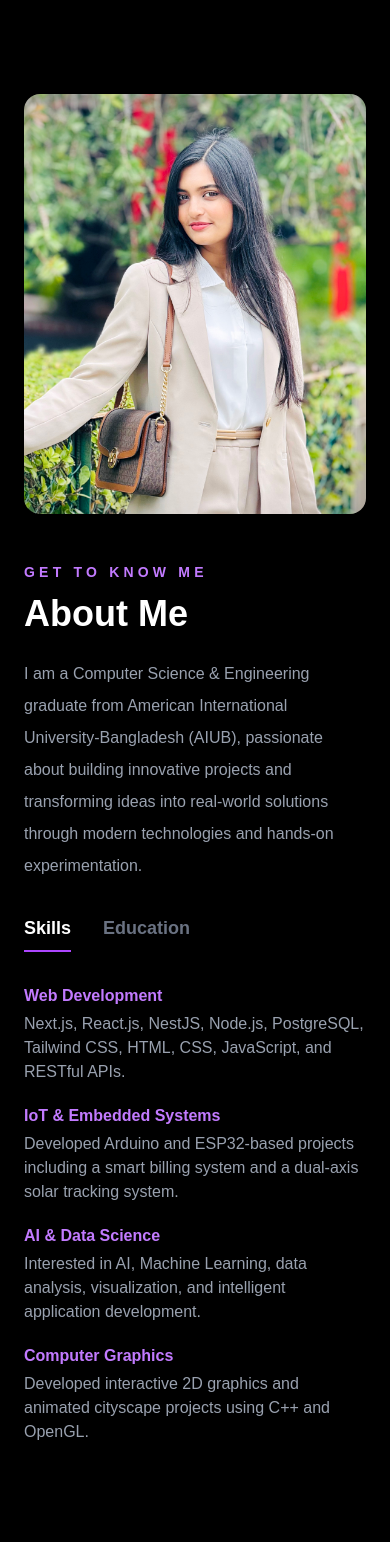
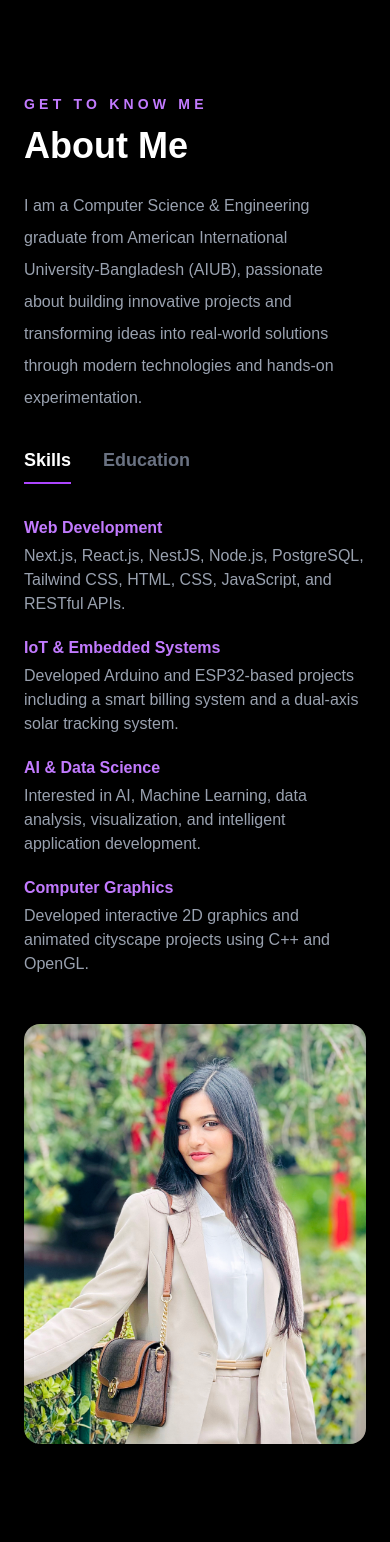
Before and after one commit to TonimaDristy/nextjs-portfolio, a Next.js app: page / in a window 390 px wide. Shown: the part 1426-2968 px from the top of the page. Built offline with nearby package versions, Linux system fonts and the light colour scheme.

Commit message:
Updated about page

```diff
--- a/components/About.tsx
+++ b/components/About.tsx
@@ -8,17 +8,8 @@ export default function About() {
   return (
     <section id="about" className="bg-black px-6 py-24 text-white">
       <div className="mx-auto grid max-w-7xl items-start gap-12 md:grid-cols-2">
-        {/* Left side */}
-        <div>
-          <img
-            src="/images/user.png.jpg"
-            alt="Tonima Islam Dristy"
-            className="mx-auto h-[420px] w-full rounded-2xl object-cover sm:h-[520px] sm:w-3/4 md:h-[690px]"
-          />
-        </div>
-
-        {/* Right side */}
-        <div>
+        {/* Text - Shows first on mobile, right side on desktop */}
+        <div className="order-1 md:order-2">
           <p className="mb-3 text-sm font-semibold uppercase tracking-[0.3em] text-purple-400">
             Get to know me
           </p>
@@ -57,7 +48,7 @@ export default function About() {
             </button>
           </div>
 
-          {/* Skills content */}
+          {/* Skills Content */}
           {activeTab === "skills" && (
             <div className="mt-8 space-y-5">
               <div>
@@ -102,7 +93,7 @@ export default function About() {
             </div>
           )}
 
-          {/* Education content */}
+          {/* Education Content */}
           {activeTab === "education" && (
             <div className="mt-8 space-y-5">
               <div>
@@ -131,6 +122,15 @@ export default function About() {
             </div>
           )}
         </div>
+
+        {/* Image - Shows after text on mobile, left side on desktop */}
+        <div className="order-2 md:order-1">
+          <img
+            src="/images/user.png.jpg"
+            alt="Tonima Islam Dristy"
+            className="mx-auto h-[420px] w-full rounded-2xl object-cover sm:h-[520px] sm:w-3/4 md:h-[690px]"
+          />
+        </div>
       </div>
     </section>
   );
```
